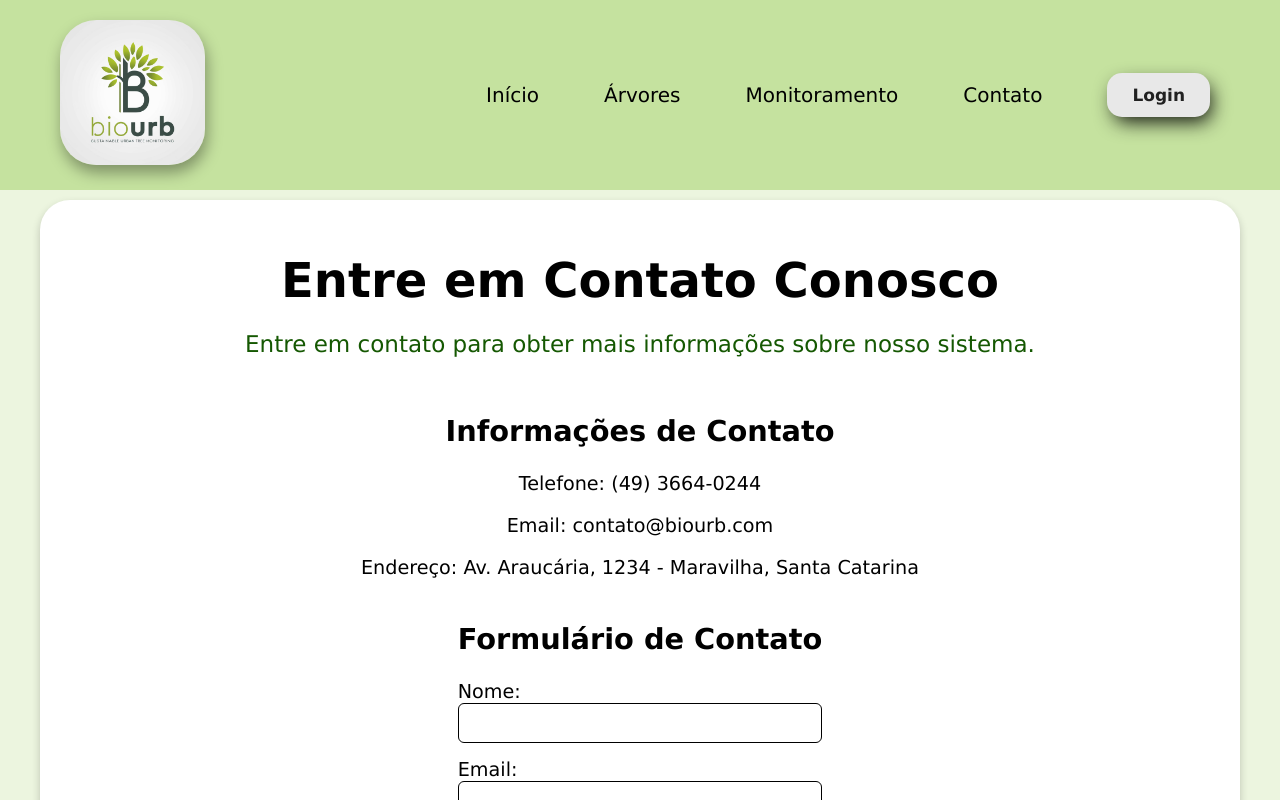
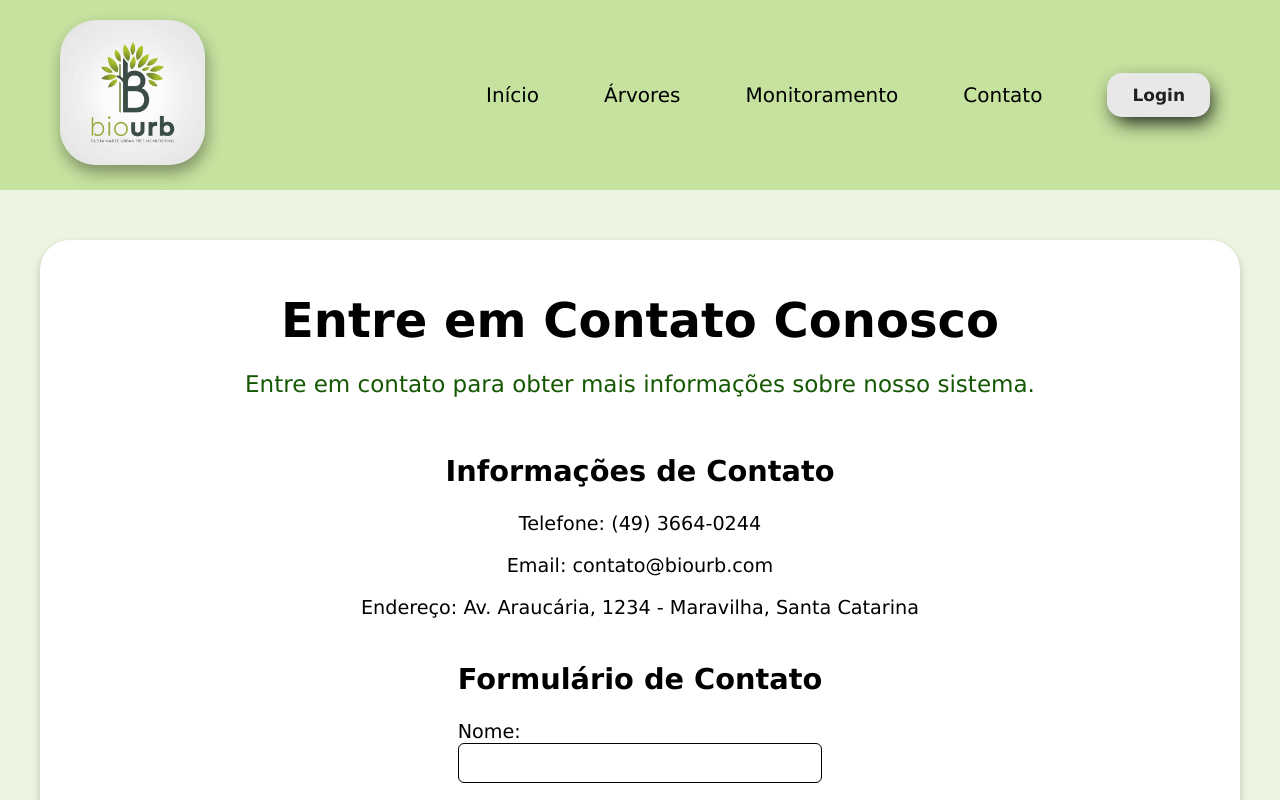
Before and after one commit to Viniglienke/Projeto_Integrador, a React (Vite) app in the folder frontend/app/: page /contact in a window 1280 px wide. Shown: the top 800 px of the page. Built offline with nearby package versions, Linux system fonts and the light colour scheme; no server answers.

Commit message:
fix: removed conflicting margin-top from contact container

```diff
--- a/frontend/app/src/components/pages/Contact.css
+++ b/frontend/app/src/components/pages/Contact.css
@@ -9,12 +9,11 @@
   width: 100%;
   color: #555;
   font-size: 1.2em;
-  margin: 50px auto 50px;
+  margin: 50px auto;
   padding: 20px;
   align-items: center;
   text-align: center;
   border-radius: 30px;
-  margin-top: 10px;
   background-color: white;
   box-shadow: 0 4px 8px rgba(0, 0, 0, 0.2);
 }
```
